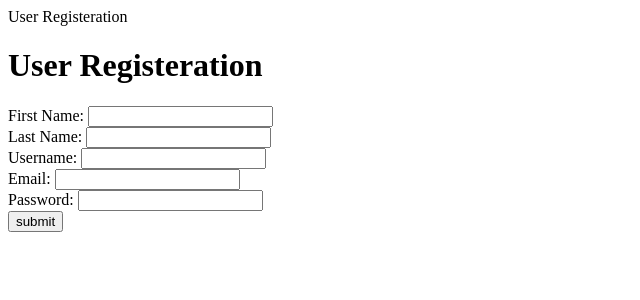
After one commit to MCHadley/Capstone, a PHP site: page /register.html in a window 1280 px wide. The commit adds this page. Shown: the top 300 px of the page, without its empty margins (0-640 px from the left). Run offline with PHP 8.4, Linux system fonts and the light colour scheme.

Commit message:
Created registration page, sanitzed input with func, and created insert func

```diff
--- a/index.php
+++ b/index.php
@@ -12,4 +12,6 @@ if($select == 'mchadley'){
 echo implode("," ,$select);
 
 
+
+
 ?>
--- /dev/null
+++ b/register.html
@@ -0,0 +1,20 @@
+<!DOCTYPE html>
+<html>
+  <head>User Registeration</head>
+  <body>
+    <h1>User Registeration</h1>
+    <form method="post" action="registerUser.php">
+      <label for="firstName">First Name:</label>
+      <input type="text" id="firstName" name="firstName" class="form-control"><br>
+      <label for="lastName">Last Name:</label>
+      <input type="text" id="lastName" name="lastName" class="form-control"><br>
+      <label for="userName">Username:</label>
+      <input type="text" id="userName" name="userName" class="form-control"><br>
+      <label for="email">Email: </label>
+      <input type="email" id="email" name="email" class="form-control"><br>
+      <label for="password">Password:</label>
+      <input type="password" id="password" name="password" class="form-control"><br>
+      <input type="submit" value="submit" class="btn btn-primary">
+    </form>
+  </body>
+</html>
```
Also changed, not shown: dbClass.php (+24 -2 lines), registerUser.php (added, +24 -0 lines).
